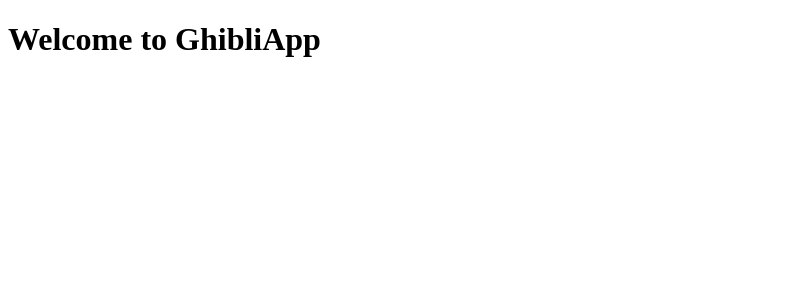
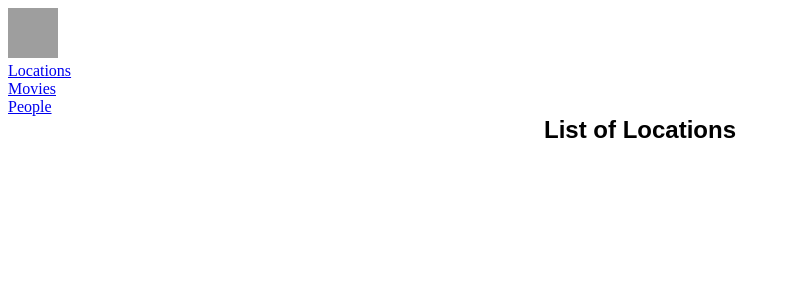
Before and after one commit to joinpursuit/9-1-module-three-assessment, a React (Create React App) app: page /locations in a window 1280 px wide. Shown: the top 300 px of the page, without its empty margins (0-790 px from the left). Built offline with nearby package versions, Linux system fonts and the light colour scheme; grey boxes are pictures that could not be loaded; the HTML template or start-up script is replaced by a standard one.

Commit message:
imported films json. got films to list in select and details to appear when movie title selected

```diff
--- a/package.json
+++ b/package.json
@@ -35,5 +35,8 @@
       "last 1 safari version"
     ]
   },
-  "devDependencies": {}
+  "devDependencies": {
+    "@babel/plugin-syntax-import-assertions": "^7.20.0",
+    "json-loader": "^0.5.7"
+  }
 }
--- a/src/App.js
+++ b/src/App.js
@@ -1,7 +1,55 @@
+import { useState,useEffect } from "react";
+import { BrowserRouter as Router,Route,Routes } from "react-router-dom";
+
+import Home from "./Home";
+import Nav from "./Nav.js";
+import Locations from "./Locations";
+import Movies from "./Movies";
+import People from "./People";
+
 function App() {
+
+  const [allMovies,setMovies]=useState([]);
+
+  const getMovies=()=>{
+    fetch('films.json'
+    ,{
+      headers : {
+        'Content-Type': 'films/json',
+        'Accept': 'films/json'
+       }
+    }
+    )
+      .then(function(response){
+        // console.log(response)
+        return response.json();
+      })
+      .then(function(movies) {
+        // console.log(movies);
+        setMovies(movies)
+      });
+  }
+  useEffect(()=>{
+    getMovies()
+  },[])
+
+
+
   return (
     <div className="app">
-      <h1>Welcome to GhibliApp</h1>
+      <Router>
+
+        <Nav/>
+
+        <Routes>
+
+          <Route path='/' element={<Home/>}/>
+          <Route path='/locations' element={<Locations/>}/>
+          <Route path='/movies' element={<Movies allMovies={allMovies}/>}/>
+          <Route path='/people' element={<People/>}/>
+
+        </Routes>
+      </Router>
     </div>
   );
 }
--- /dev/null
+++ b/src/Home.js
@@ -0,0 +1,7 @@
+
+
+export default function Home() {
+  return (
+    <h1>Welcome to GhibliApp</h1>
+  )
+}
--- /dev/null
+++ b/src/Locations.js
@@ -0,0 +1,20 @@
+
+
+export default function Locations() {
+
+
+  return (
+    <>
+    <h2> List of Locations</h2>
+
+    {/* <select name="species" id="species" onChange={handleSelect}>
+        <option value ="" selected='selected'>Select Species</option>
+        {data.map((all)=>{
+        return (
+            <option key={all.id} value={all.id}>{all.name}</option>
+        )
+    })}
+    </select> */}
+    </>
+  )
+}
--- /dev/null
+++ b/src/Movies.js
@@ -0,0 +1,42 @@
+import { useState } from 'react'
+
+
+
+export default function Movies({allMovies}) {
+
+  const [single,setSingle] = useState({})
+
+
+  const handleSelect = (e) =>{
+    const chosen = (e.target.value)
+    const found = allMovies.find((movie) =>movie.id === chosen)
+    setSingle(found || {})
+}
+
+// console.log(allMovies)
+
+  return (
+    <div className="movies">
+    <h2>Select a Movie</h2>
+
+    <select name="movie" id="movie" onChange={handleSelect}>
+        <option value ="" selected='selected'></option>
+        {allMovies.map((all)=>{
+        return (
+            <option key={all.id} value={all.id}>{all.title}</option>
+        )
+    })}
+    </select>
+
+    {single.id && (
+        <div>
+            <h3>Title: {single.title}</h3>
+            <p>Release Date: {single.release_date}</p>
+            <p>Details: {single.description}</p>
+        </div>
+        )
+    }
+
+    </div>
+  )
+}
--- /dev/null
+++ b/src/Nav.js
@@ -0,0 +1,30 @@
+import { Link } from "react-router-dom"
+
+export default function Nav() {
+  return (
+    <>
+        <aside>
+            <Link to="/">
+                <img
+                    src="https://bestanimations.com/media/discs/895872755cd-animated-gif-9.gif"
+                    alt="logo"
+                    height="50px"
+                    width='50px'
+                />
+            </Link>
+        </aside>
+
+        <aside>
+            <Link to="/locations">Locations</Link>
+        </aside>
+
+        <aside>
+            <Link to="/movies">Movies</Link>
+        </aside>
+
+        <aside>
+            <Link to="/people">People</Link>
+        </aside>
+    </>
+  )
+}
--- /dev/null
+++ b/src/People.js
@@ -0,0 +1,7 @@
+
+
+export default function People() {
+  return (
+   <h2>Select A Person</h2>
+  )
+}
--- /dev/null
+++ b/src/films.json
@@ -0,0 +1 @@
+public/films.json
--- /dev/null
+++ b/webpack.config.js
@@ -0,0 +1,8 @@
+export const module = {
+    loaders: [
+        {
+            test: /\.json$/,
+            loader: 'json-loader'
+        }
+    ]
+};
```
Also changed, not shown: public/895872755cd-animated-gif-9.gif (added), public/films.json (line endings or trailing spaces), 1 other file (tests, documents, lock files or other folders).
